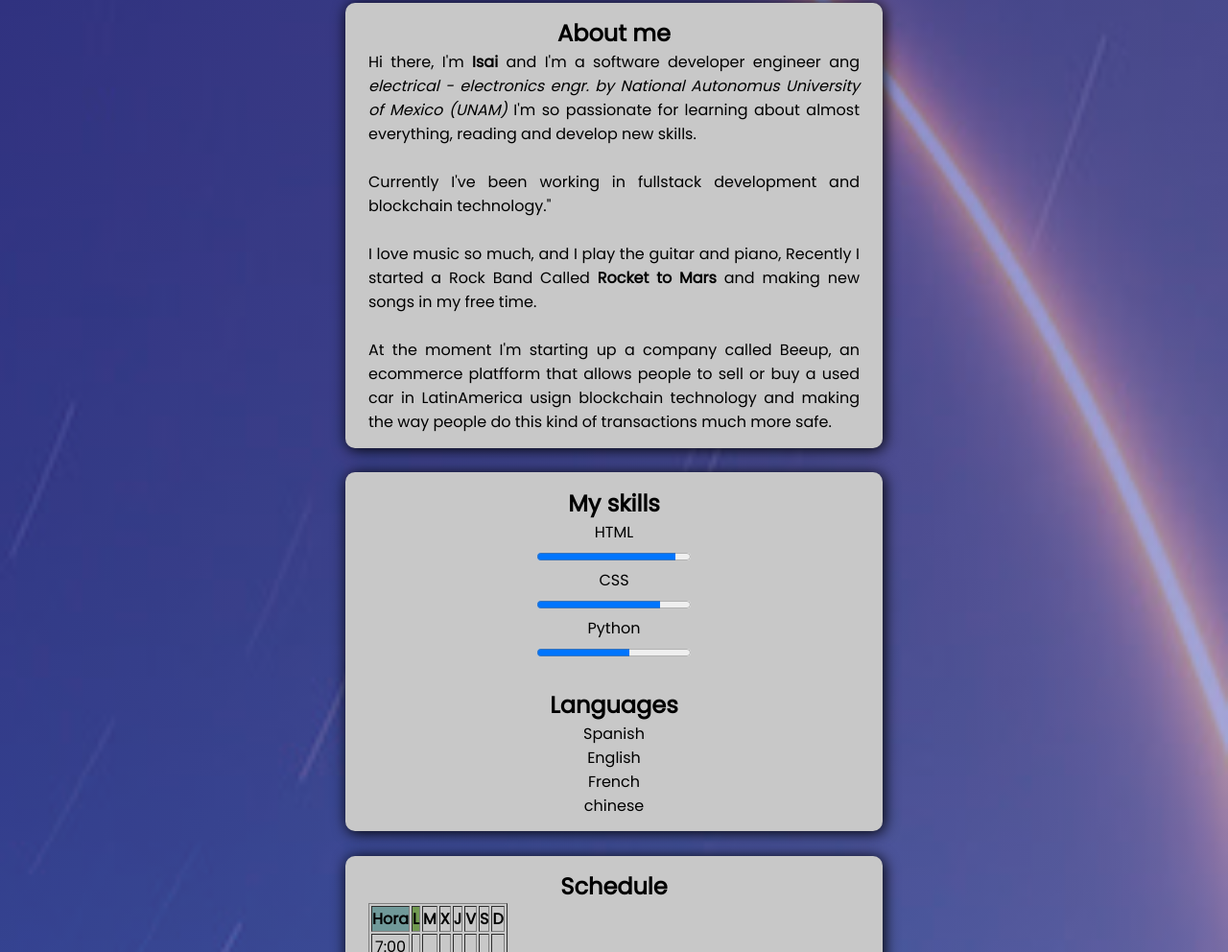
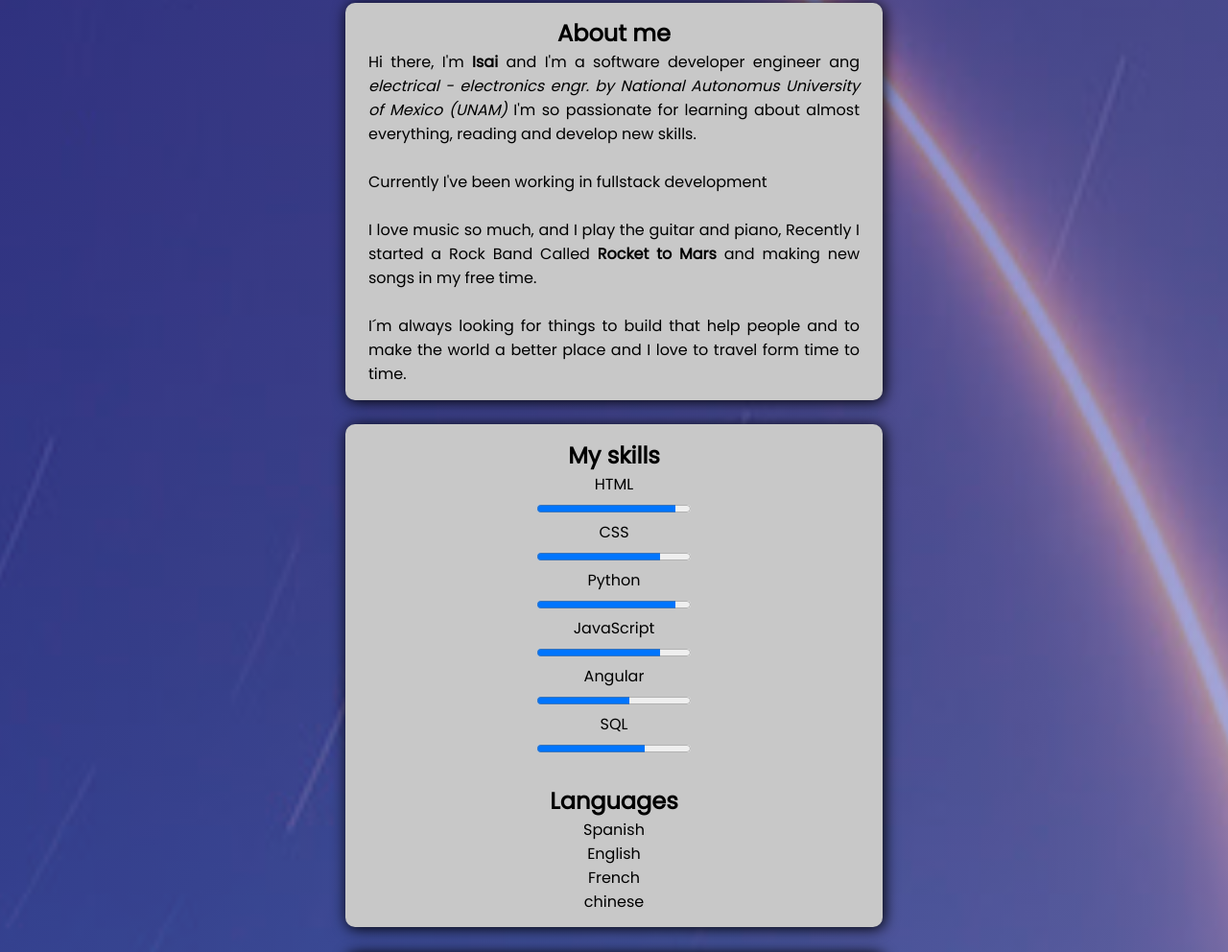
Before and after one commit to isaiisj/MyBlog, a plain HTML site: page index.html in a window 1280 px wide. Shown: the part 523-1515 px from the top of the page at 96% size. Drawn offline with Linux system fonts and the light colour scheme.

Commit message:
Update index.html

```diff
--- a/index.html
+++ b/index.html
@@ -21,11 +21,11 @@
         <h1>About me</h1>
         <p class="about">Hi there, I'm <strong>Isai </strong> and I'm a software developer engineer ang  <i>electrical - electronics engr. by National Autonomus University of Mexico (UNAM) </i> I'm so passionate for learning about almost everything, reading and develop new skills.</p>
           <br>
-        <p class="about">Currently I've been working in fullstack development and blockchain technology."</p>
+        <p class="about">Currently I've been working in fullstack development</p>
           <br>
           <p class="about">I love music so much, and I play the guitar and piano, Recently I started a Rock Band Called <strong>Rocket to Mars</strong> and making new songs in my free time.</p>
           <br>
-           <p class="about">At the moment I'm starting up a company called Beeup, an ecommerce platfform that allows people to sell or buy a used car in LatinAmerica usign blockchain technology and making the way people do this kind of transactions much more safe.</p>
+           <p class="about">I´m always looking for things to build that help people and to make the world a better place and I love to travel form time to time.</p>
         </section>
         <!--Fin seccion Acerca de mi-->
         <!--Inicio seccion Habilidades e idiomas-->
@@ -33,7 +33,10 @@
         <h1>My skills</h1>
             <p>HTML<br/><progress min="0" max="100" value="90">/progress></p>
             <p>CSS<br/><progress min="0" max="100" value="80"></progress></p>
-            <p>Python<br/><progress min="0" max="100" value="60"></p>
+            <p>Python<br/><progress min="0" max="100" value="90"></p>
+            <p>JavaScript<br/><progress min="0" max="100" value="80">/progress></p>
+            <p>Angular<br/><progress min="0" max="100" value="60"></progress></p>
+            <p>SQL<br/><progress min="0" max="100" value="70"></p>
           <br>
         <h1>Languages</h1>
             <p>Spanish</p>
```
